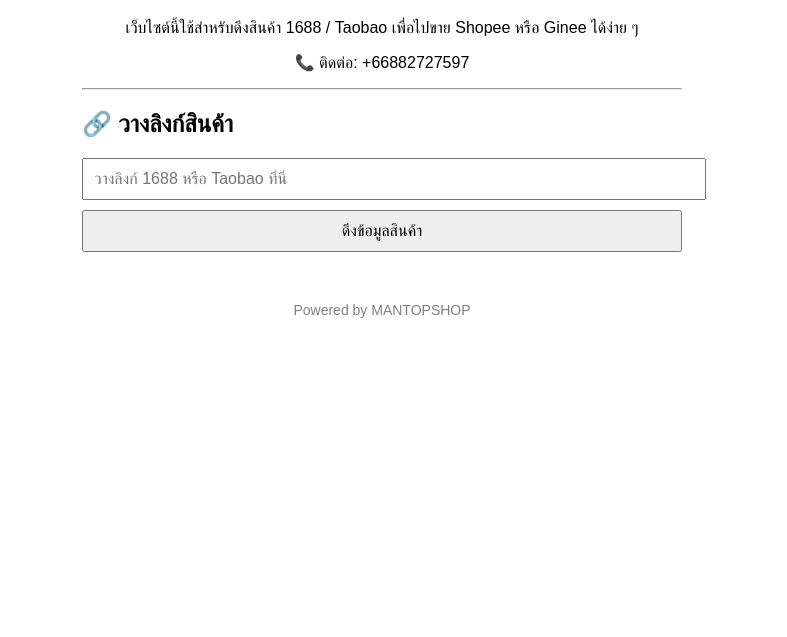
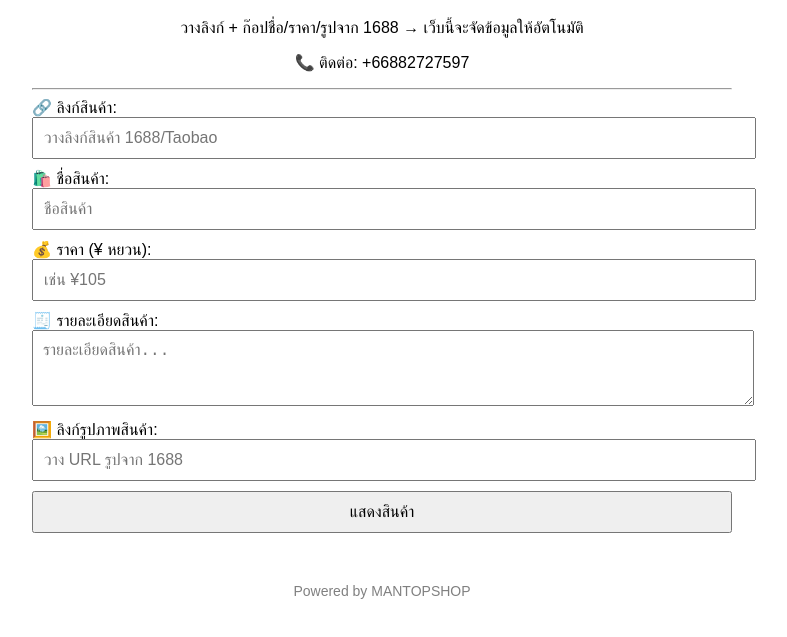
Before and after one commit to navysontaya/topshop168, a plain HTML site: page index.html in a window 1280 px wide. Shown: the part 101-738 px from the top of the page, without its empty margins (258-1045 px from the left). Drawn offline with Linux system fonts and the light colour scheme.

Commit message:
Add files via upload

```diff
--- a/index.html
+++ b/index.html
@@ -4,10 +4,10 @@
 <head>
   <meta charset="UTF-8" />
   <meta name="viewport" content="width=device-width, initial-scale=1.0"/>
-  <title>TOPSHOP168</title>
+  <title>TOPSHOP168 ดึงข้อมูลกึ่งอัตโนมัติ</title>
   <style>
-    body { font-family: sans-serif; padding: 40px; max-width: 600px; margin: auto; }
-    input, button { font-size: 16px; padding: 10px; width: 100%; margin-bottom: 10px; }
+    body { font-family: sans-serif; padding: 40px; max-width: 700px; margin: auto; }
+    input, textarea, button { font-size: 16px; padding: 10px; width: 100%; margin-bottom: 10px; }
     .card { border: 1px solid #ccc; border-radius: 10px; padding: 20px; margin-top: 20px; }
     img { width: 100%; border-radius: 10px; }
     .footer { text-align: center; margin-top: 40px; color: gray; font-size: 14px; }
@@ -15,48 +15,53 @@
 </head>
 <body>
   <h1 style="text-align: center;">TOPSHOP168 พร้อมขายแล้ว!</h1>
-  <p style="text-align: center;">เว็บไซต์นี้ใช้สำหรับดึงสินค้า 1688 / Taobao เพื่อไปขาย Shopee หรือ Ginee ได้ง่าย ๆ</p>
+  <p style="text-align: center;">วางลิงก์ + ก๊อปชื่อ/ราคา/รูปจาก 1688 → เว็บนี้จะจัดข้อมูลให้อัตโนมัติ</p>
   <p style="text-align: center;">📞 ติดต่อ: +66882727597</p>
   <hr/>
 
-  <h2>🔗 วางลิงก์สินค้า</h2>
-  <input id="linkInput" placeholder="วางลิงก์ 1688 หรือ Taobao ที่นี่" />
-  <button onclick="fetchProduct()">ดึงข้อมูลสินค้า</button>
+  <label>🔗 ลิงก์สินค้า:</label>
+  <input id="link" placeholder="วางลิงก์สินค้า 1688/Taobao" />
+
+  <label>🛍️ ชื่อสินค้า:</label>
+  <input id="title" placeholder="ชื่อสินค้า" />
+
+  <label>💰 ราคา (¥ หยวน):</label>
+  <input id="price" placeholder="เช่น ¥105" />
+
+  <label>🧾 รายละเอียดสินค้า:</label>
+  <textarea id="desc" rows="3" placeholder="รายละเอียดสินค้า..."></textarea>
+
+  <label>🖼️ ลิงก์รูปภาพสินค้า:</label>
+  <input id="image" placeholder="วาง URL รูปจาก 1688" />
+
+  <button onclick="renderProduct()">แสดงสินค้า</button>
 
   <div id="result" class="card" style="display:none;">
-    <img id="productImage" src="" alt="Product Image" />
+    <img id="productImage" src="" />
     <h3 id="productTitle"></h3>
     <p id="productPrice"></p>
     <p id="productDesc"></p>
-    <button onclick="copyToClipboard()">📋 คัดลอกข้อมูลสินค้าไป Shopee</button>
-    <p id="copyStatus" style="color:green;"></p>
+    <a id="productLink" href="#" target="_blank">🔗 ไปยังหน้าสินค้า</a>
   </div>
 
   <p class="footer">Powered by MANTOPSHOP</p>
 
   <script>
-    function fetchProduct() {
-      const product = {
-        title: "เสื้อยืดผู้ชายแฟชั่น ลายตัวอักษร PP",
-        price: "¥105",
-        image: "https://img.alicdn.com/imgextra/i3/123456789/TB2abcXYZXXXXXXXXX_!!123456789.jpg",
-        desc: "เสื้อยืดคอกลม แขนสั้น ทรงสตรีท ใส่ได้ทุกฤดู ผ้าฝ้าย 90%"
-      };
-      document.getElementById('productImage').src = product.image;
-      document.getElementById('productTitle').innerText = product.title;
-      document.getElementById('productPrice').innerText = 'ราคา: ' + product.price;
-      document.getElementById('productDesc').innerText = product.desc;
-      document.getElementById('result').style.display = 'block';
-    }
+    function renderProduct() {
+      const link = document.getElementById('link').value;
+      const title = document.getElementById('title').value;
+      const price = document.getElementById('price').value;
+      const desc = document.getElementById('desc').value;
+      const image = document.getElementById('image').value;
 
-    function copyToClipboard() {
-      const text =
-        document.getElementById('productTitle').innerText + "\n" +
-        document.getElementById('productPrice').innerText + "\n" +
-        document.getElementById('productDesc').innerText;
-      navigator.clipboard.writeText(text);
-      document.getElementById('copyStatus').innerText = "✅ คัดลอกเรียบร้อยแล้ว!";
-      setTimeout(() => document.getElementById('copyStatus').innerText = "", 2000);
+      if (title && price && desc && image) {
+        document.getElementById('productTitle').innerText = title;
+        document.getElementById('productPrice').innerText = 'ราคา: ' + price;
+        document.getElementById('productDesc').innerText = desc;
+        document.getElementById('productImage').src = image;
+        document.getElementById('productLink').href = link;
+        document.getElementById('result').style.display = 'block';
+      }
     }
   </script>
 </body>
```
